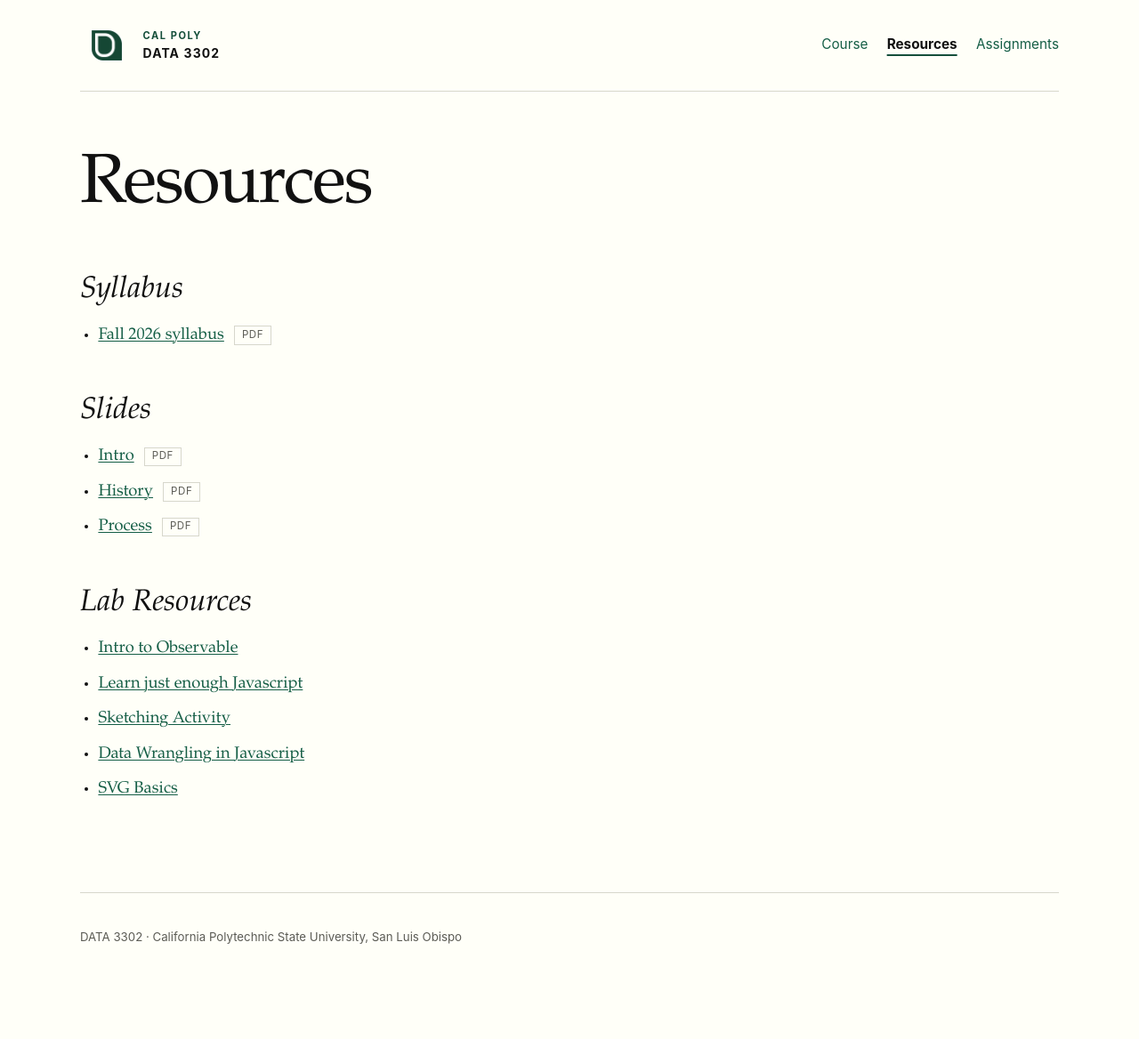
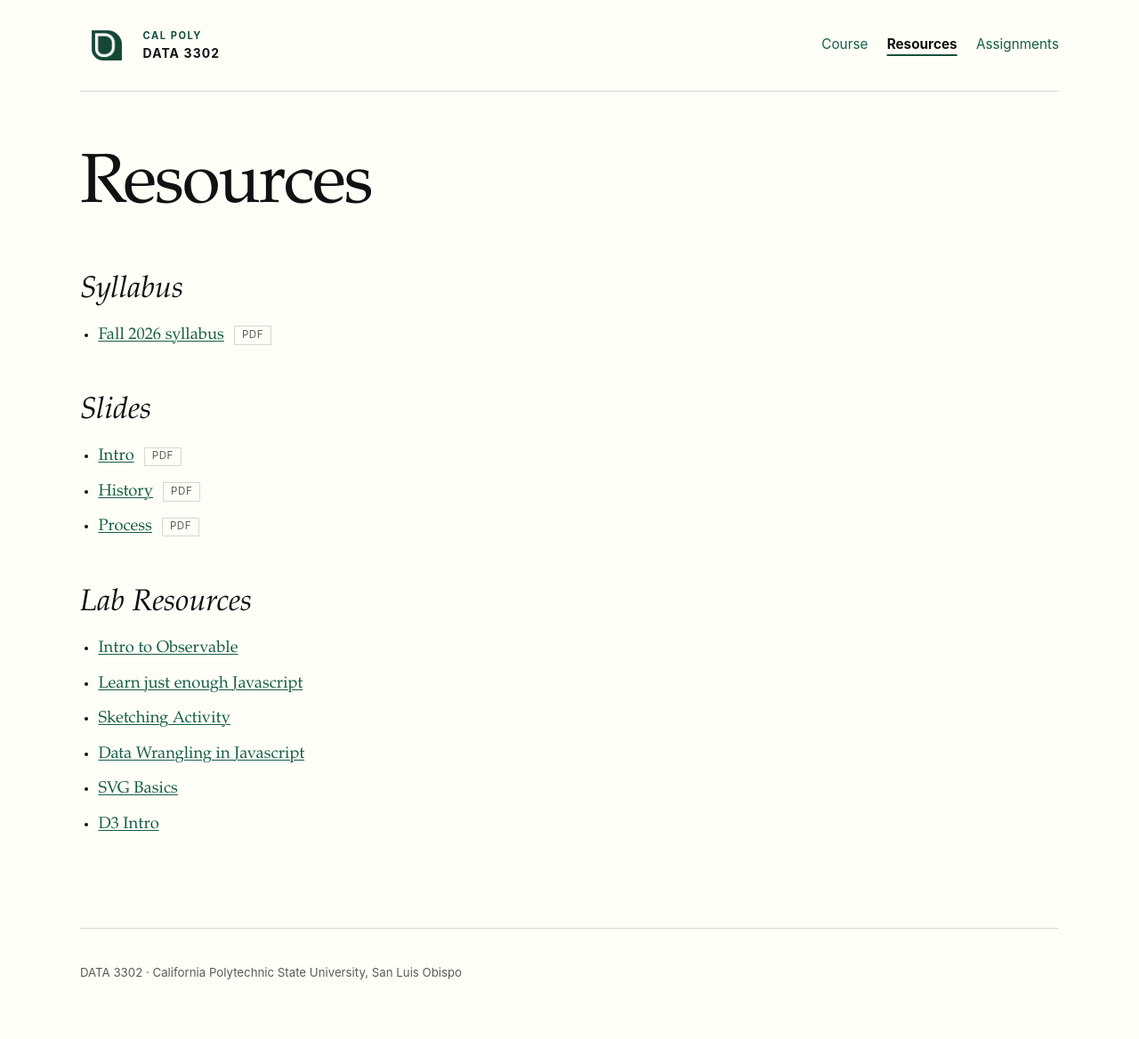
Before and after one commit to DATA3302/Fall2026, a Jekyll site: the page built from resources.md, in a window 1280 px wide. Shown: the whole page at 89% size. Built offline with Jekyll 4.4.1, drawn with Linux system fonts in a browser that asks for light colours; before the commit the page ends 1128 px from its top, so only the background shows below that.

```diff
--- a/_data/resources.yml
+++ b/_data/resources.yml
@@ -29,3 +29,5 @@ labs:
     url: https://observablehq.com/@calpoly-data3302-fall2026/data-wrangling-with-javascript
   - title: SVG Basics
     url: https://observablehq.com/@cal-poly-data-design-lab/svg-basics
+  - title: D3 Intro
+    url: https://observablehq.com/@cal-poly-data-design-lab/d3-intro
```
